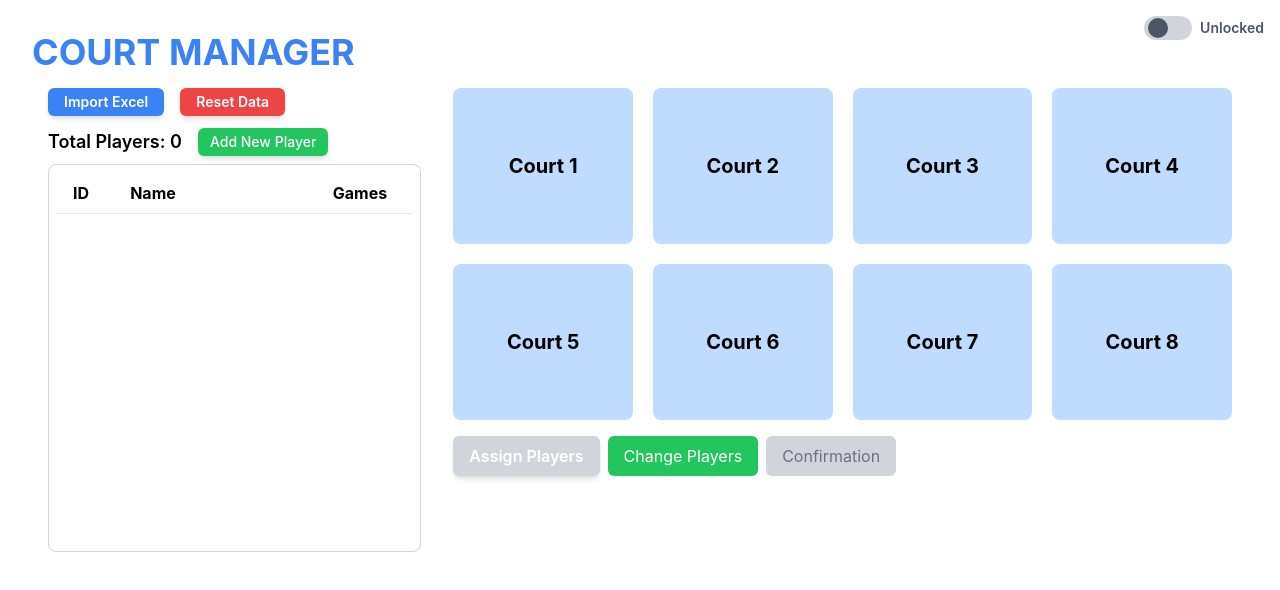
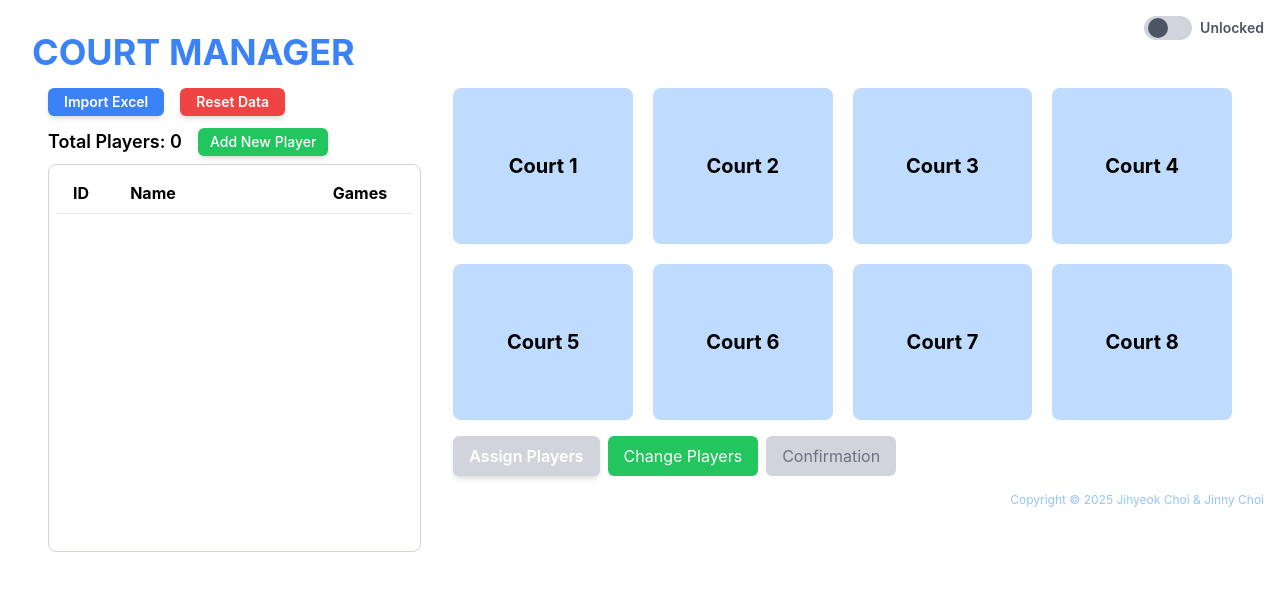
Before and after one commit to saurus2/courtmanager, a React (Create React App) app in the folder court-manager/: page / in a window 1280 px wide. Shown: the top 590 px of the page. Built offline with nearby package versions, Linux system fonts and the light colour scheme.

Commit message:
bug fix: selecting person & added copyright

```diff
--- a/court-manager/src/App.js
+++ b/court-manager/src/App.js
@@ -194,6 +194,10 @@ function App() {
           </div>
         </div>
       )}
+      {/* 오른쪽 하단 Copyright 추가 */}
+      <div className="absolute bottom-4 right-4 text-blue-300 text-xs">
+        Copyright © 2025 Jihyeok Choi & Jinny Choi
+      </div>
     </div>
   );
 }
--- a/court-manager/src/components/Assignment.js
+++ b/court-manager/src/components/Assignment.js
@@ -43,9 +43,11 @@ function Assignment({
       const firstSelectedCourtIndex =
         selectedPlayers.length > 0 ? selectedPlayers[0].courtIndex : null;
 
-      // 같은 코트에서 두 번째 플레이어를 바로 선택하려고 할 때 무시
-      if (firstSelectedCourtIndex === courtIndex && selectedPlayers.length === 1) {
-        return; // 첫 번째 코트에서 두 번째 사람 선택을 방지
+      // 같은 코트에서 두 번째 플레이어를 선택한 경우
+      if (firstSelectedCourtIndex === courtIndex) {
+        // 이전 선택된 사람 해제하고 새로 선택된 사람으로 교체
+        setSelectedPlayers([{ ...player, courtIndex }]);
+        return;
       }
 
       // 같은 코트에서 이미 선택된 사람이 있을 경우 해당 사람 교체
@@ -68,6 +70,7 @@ function Assignment({
       }
     }
   }
+
 
   function onAssignPlayers(courtAssignments) {
     const updatedCourts = courts.map((court) => ({
```
